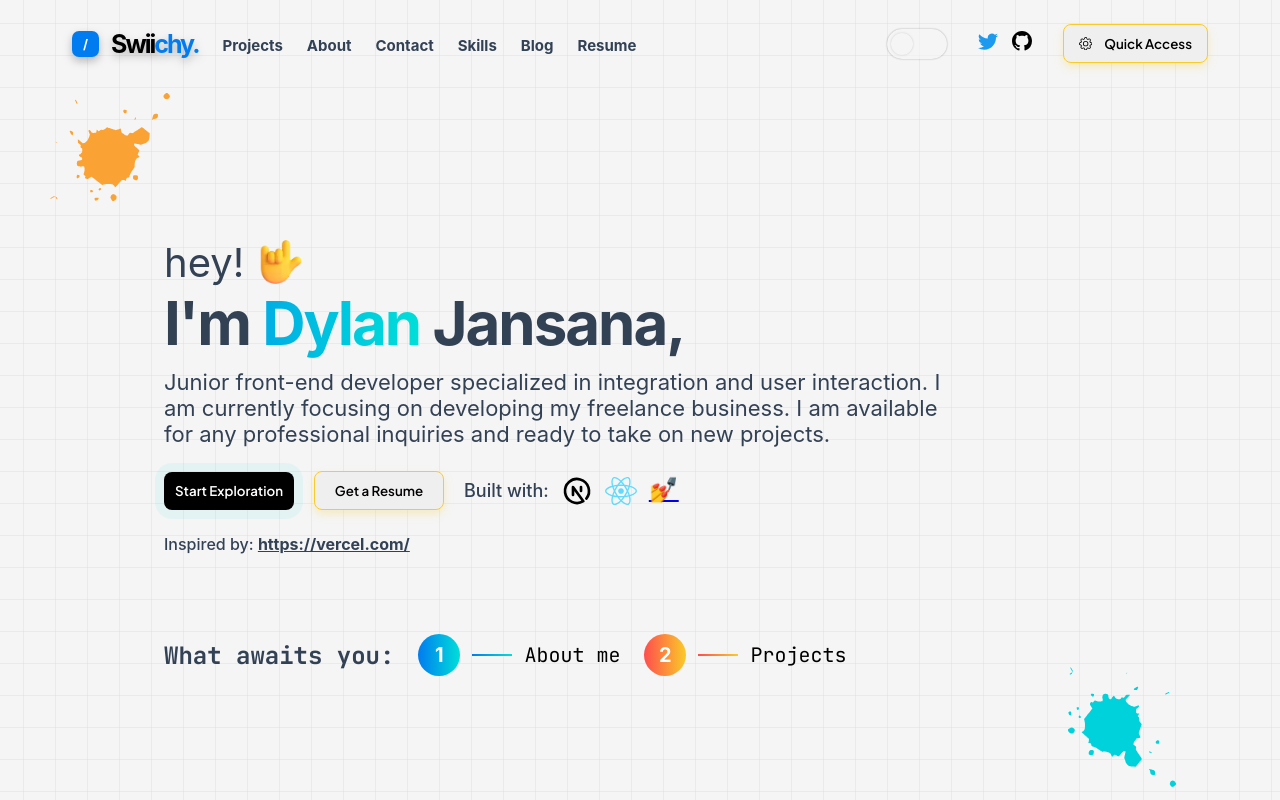
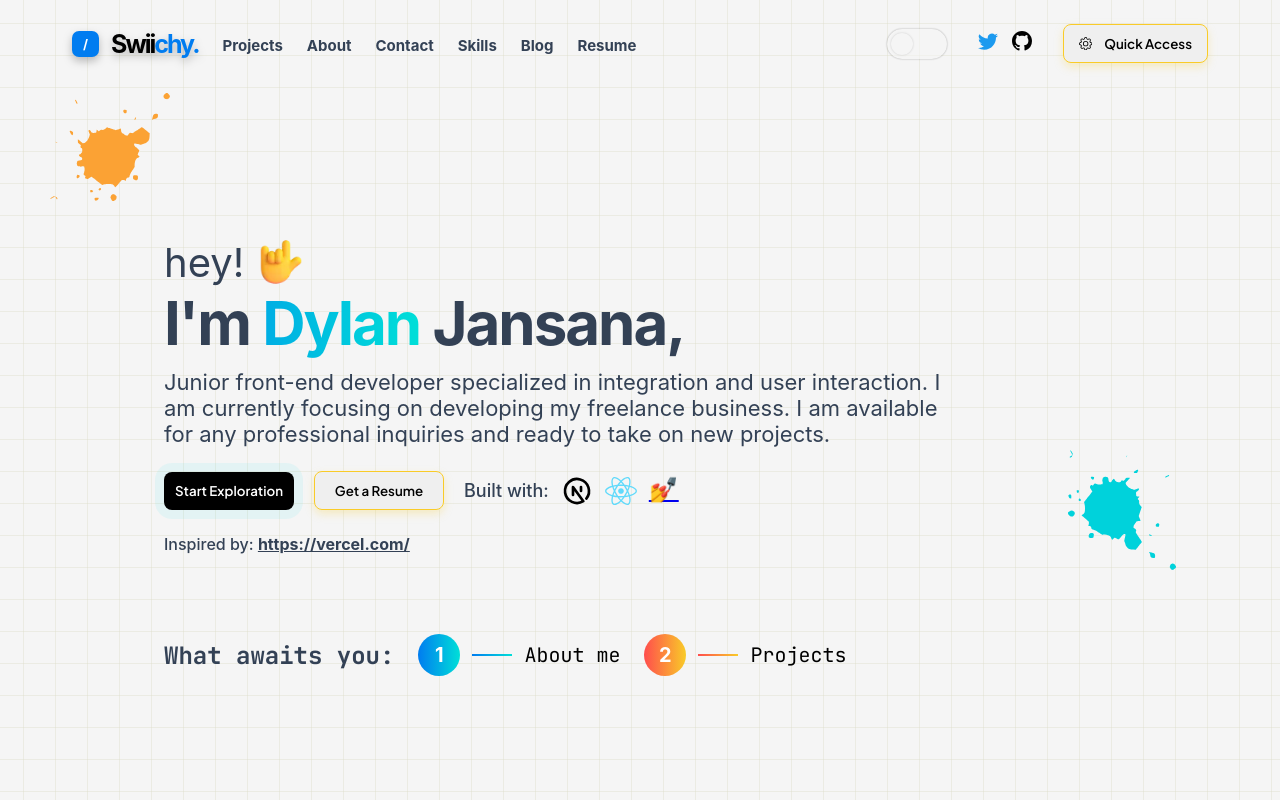
Before and after one commit to SwiichyCode/--portfolio-v2, a Next.js app: page / in a window 1280 px wide. Shown: the top 800 px of the page. Built offline with nearby package versions, Linux system fonts and the light colour scheme.

Commit message:
fix: change place of splash

```diff
--- a/components/Hero/index.jsx
+++ b/components/Hero/index.jsx
@@ -34,7 +34,7 @@ export const Hero = () => {
       <Splash
         colors="#00D2DB"
         size={120}
-        bottom={100}
+        bottom={230}
         right={size.width > 550 ? 50 : 0}
         rotate={90}
       />
--- a/components/Hero/styles.js
+++ b/components/Hero/styles.js
@@ -9,7 +9,7 @@ export const Section = styled.section`
   color: var(--text-color);
   filter: var(--filterShadow);
   padding: 15rem 2.4rem 8rem 2.4rem;
-
+  /* height: 100vh; */
   @media (max-width: 550px) {
     padding: 5rem 2.4rem 8rem 2.4rem;
   }
--- a/pages/index.js
+++ b/pages/index.js
@@ -37,6 +37,7 @@ export default function Home() {
           </RemoveScroll>
         )}
         <Header />
+
         <Wrapper>
           <Hero />
           <HeroStep />
@@ -98,7 +99,7 @@ const CardWrapper = styled.div`
 `;
 
 const Wrapper = styled.div`
-  height: 100vh;
+  height: calc(100vh - 87px);
   position: relative;
   display: flex;
   flex-direction: column;
```
